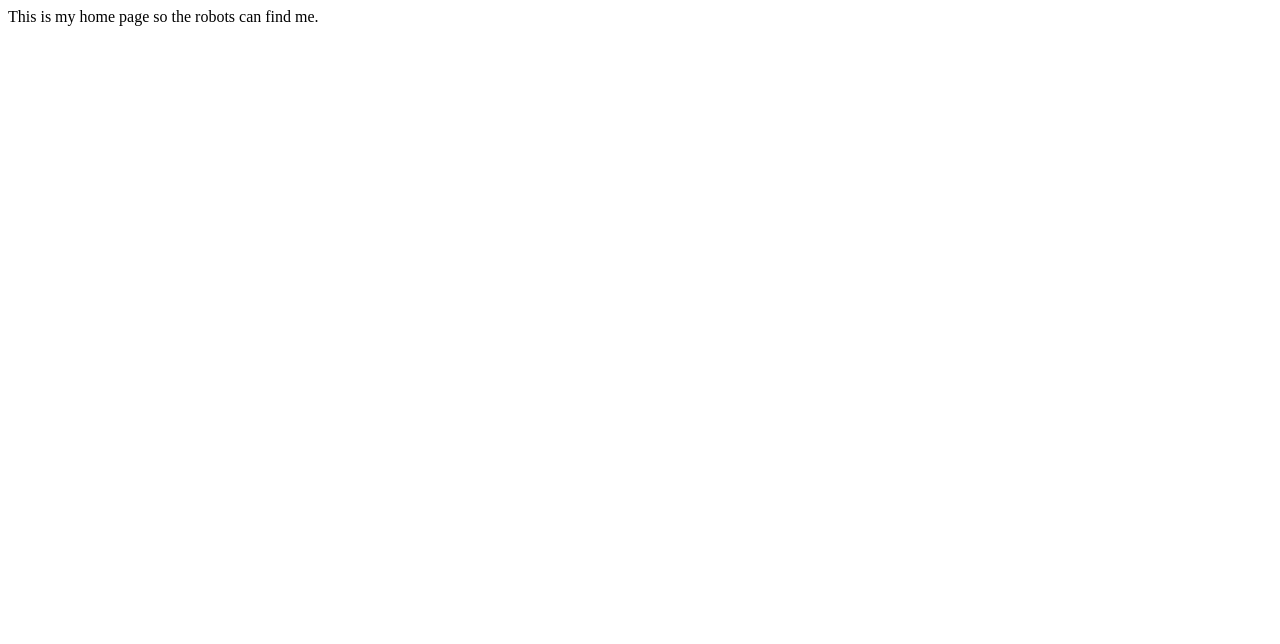
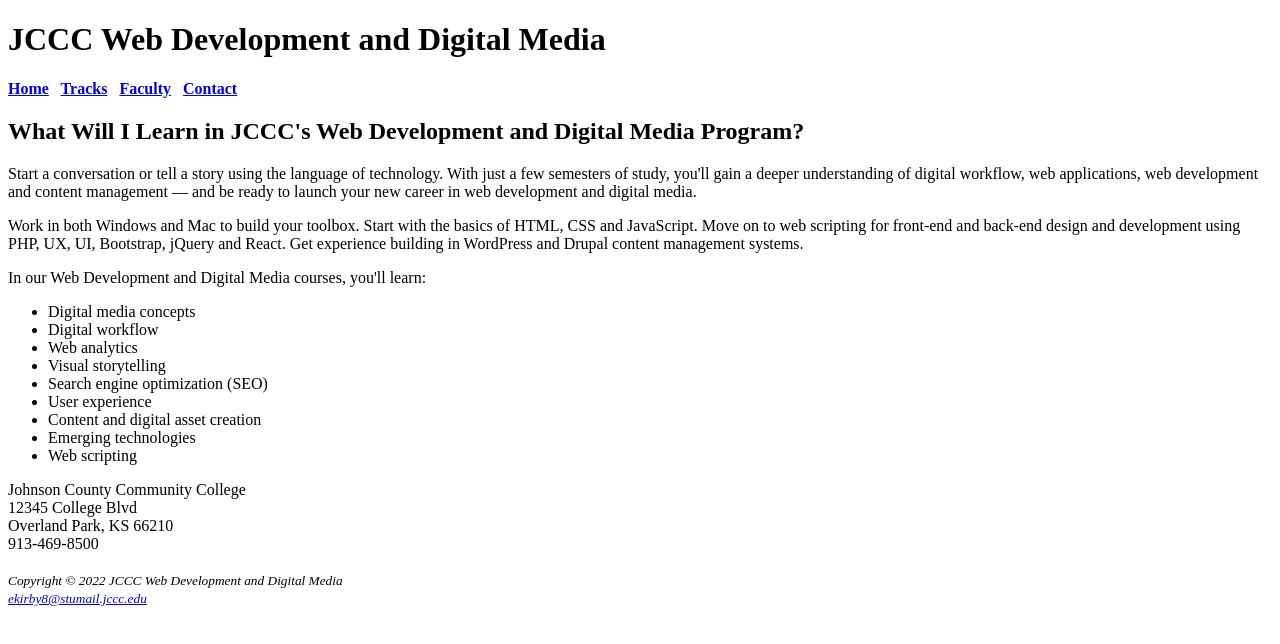
Before and after one commit to kirbyethan/WEB110, a plain HTML site: page index.html in a window 1280 px wide. Drawn offline with Linux system fonts and the light colour scheme.

Commit message:
Add files via upload

```diff
--- a/index.html
+++ b/index.html
@@ -1 +1,51 @@
-This is my home page so the robots can find me.
+<!DOCTYPE html>
+<!--Ethan Kirby 02/20/25-->
+<html lang="en">
+    <head>
+        <title>JCCC Web Development and Digital Media</title>
+        <meta charset="UTF-8">
+    </head>
+    <body>
+        <header>
+            <h1>JCCC Web Development and Digital Media</h1>
+        </header>
+        <nav>
+            <b>
+                <a href="index.html">Home</a> &nbsp;
+                <a href="tracks.html">Tracks</a> &nbsp;
+                <a href="faculty.html">Faculty</a> &nbsp;
+                <a href="contact.html">Contact </a>
+            </b>
+        </nav>
+        <main>
+            <h2>What Will I Learn in JCCC's Web Development and Digital Media Program?</h2>
+            <p>Start a conversation or tell a story using the language of technology. With just a few semesters of study, you'll gain a deeper understanding of digital workflow, web applications, web development and content management — and be ready to launch your new career in web development and digital media.</p>
+            <p>Work in both Windows and Mac to build your toolbox. Start with the basics of HTML, CSS and JavaScript. Move on to web scripting for front-end and back-end design and development using PHP, UX, UI, Bootstrap, jQuery and React. Get experience building in WordPress and Drupal content management systems.</p>
+            <p>In our Web Development and Digital Media courses, you'll learn:</p>
+            <ul>
+                <li>Digital media concepts</li>
+                <li>Digital workflow</li>
+                <li>Web analytics</li>
+                <li>Visual storytelling</li>
+                <li>Search engine optimization (SEO)</li>
+                <li>User experience</li>
+                <li>Content and digital asset creation</li>
+                <li>Emerging technologies</li>
+                <li>Web scripting</li>
+            </ul>
+            <div>
+                Johnson County Community College<br>
+                12345 College Blvd<br>
+                Overland Park, KS 66210<br>
+                913-469-8500
+            </div>
+        </main>
+        <br>
+        <footer>
+            <small><em>
+                Copyright &copy; 2022 JCCC Web Development and Digital Media<br>
+                <a href="mailto:ekirby8@stumail.jccc.edu">ekirby8@stumail.jccc.edu</a>
+            </em></small>
+        </footer>
+    </body>
+</html>
```
Also changed, not shown: tracks.html (added, +47 -0 lines).
